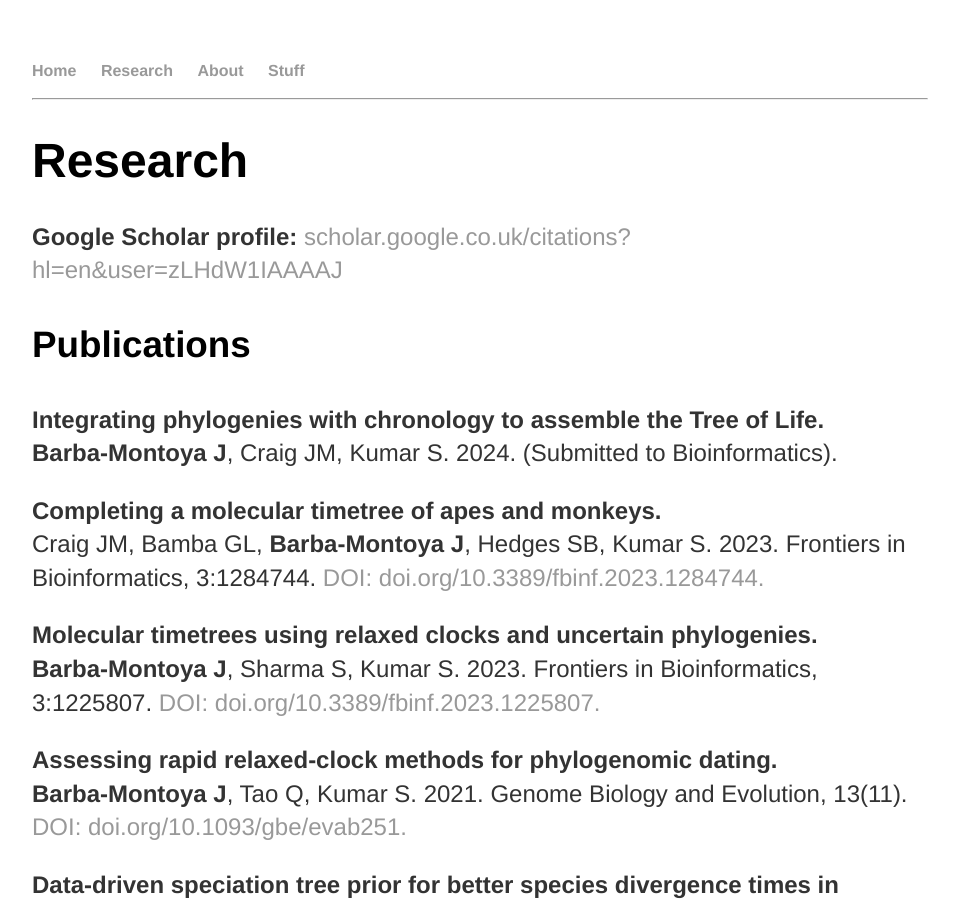
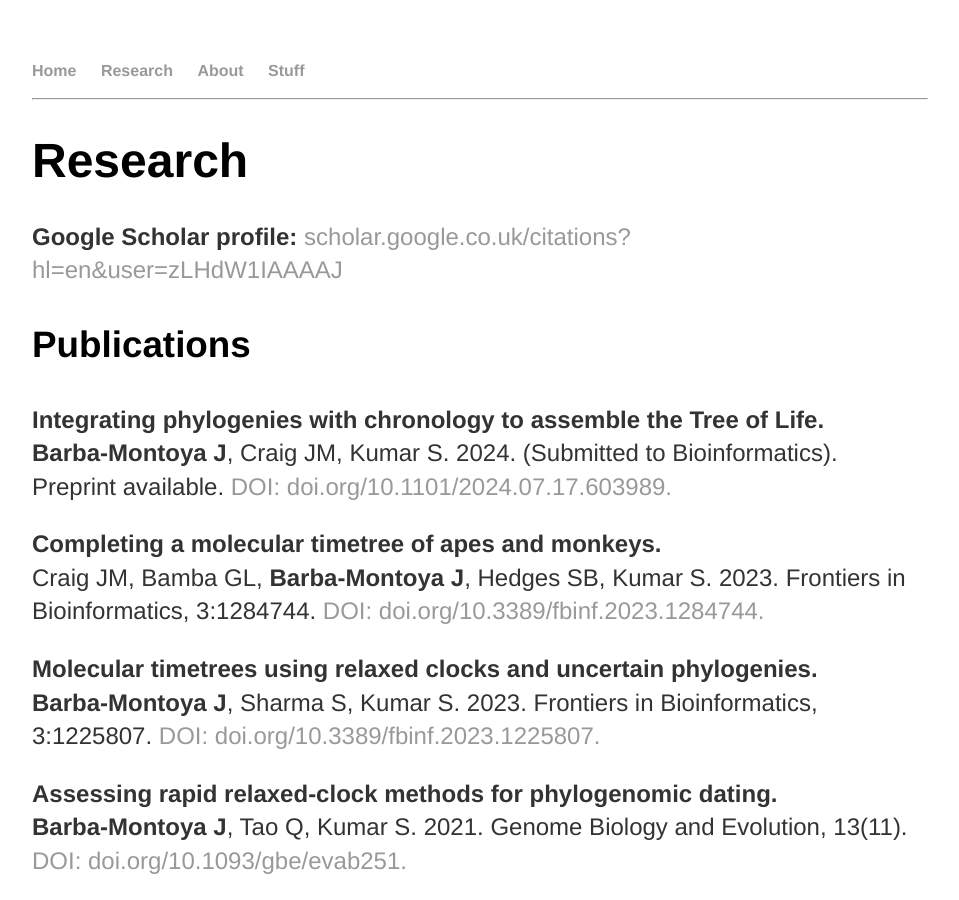
Before and after one commit to josebarbamontoya/josebarbamontoya.github.io, a Jekyll site: the page built from research/index.html, in a window 1280 px wide and 900 px high. Shown: the whole window, without its empty margins (160-1119 px from the left). Built offline with Jekyll 4.4.1, drawn with Linux system fonts in a browser that asks for light colours.

Commit message:
Update index.html

```diff
--- a/research/index.html
+++ b/research/index.html
@@ -9,7 +9,7 @@
 					<h3>Publications</h3>
 
 <p><b>Integrating phylogenies with chronology to assemble the Tree of Life.</b><br>
-<b>Barba-Montoya J</b>, Craig JM, Kumar S. 2024. (Submitted to Bioinformatics).
+<b>Barba-Montoya J</b>, Craig JM, Kumar S. 2024. (Submitted to Bioinformatics). Preprint available. <a href="https://doi.org/10.1101/2024.07.17.603989">DOI: doi.org/10.1101/2024.07.17.603989.</a>
 
 <p><b>Completing a molecular timetree of apes and monkeys.</b><br>
 Craig JM, Bamba GL, <b>Barba-Montoya J</b>, Hedges SB, Kumar S. 2023. Frontiers in Bioinformatics, 3:1284744. <a href="https://www.frontiersin.org/articles/10.3389/fbinf.2023.1284744">DOI: doi.org/10.3389/fbinf.2023.1284744.</a>
```
